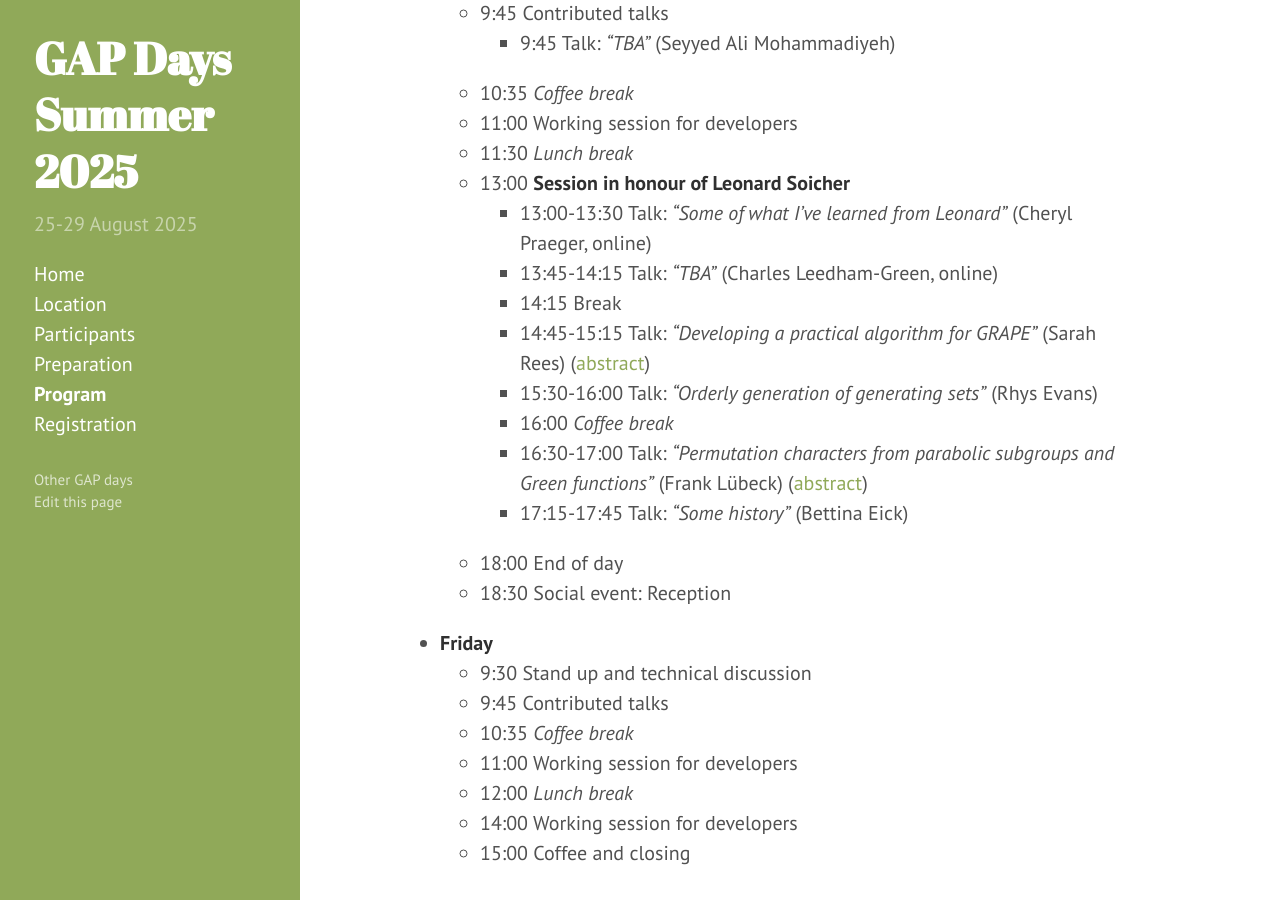
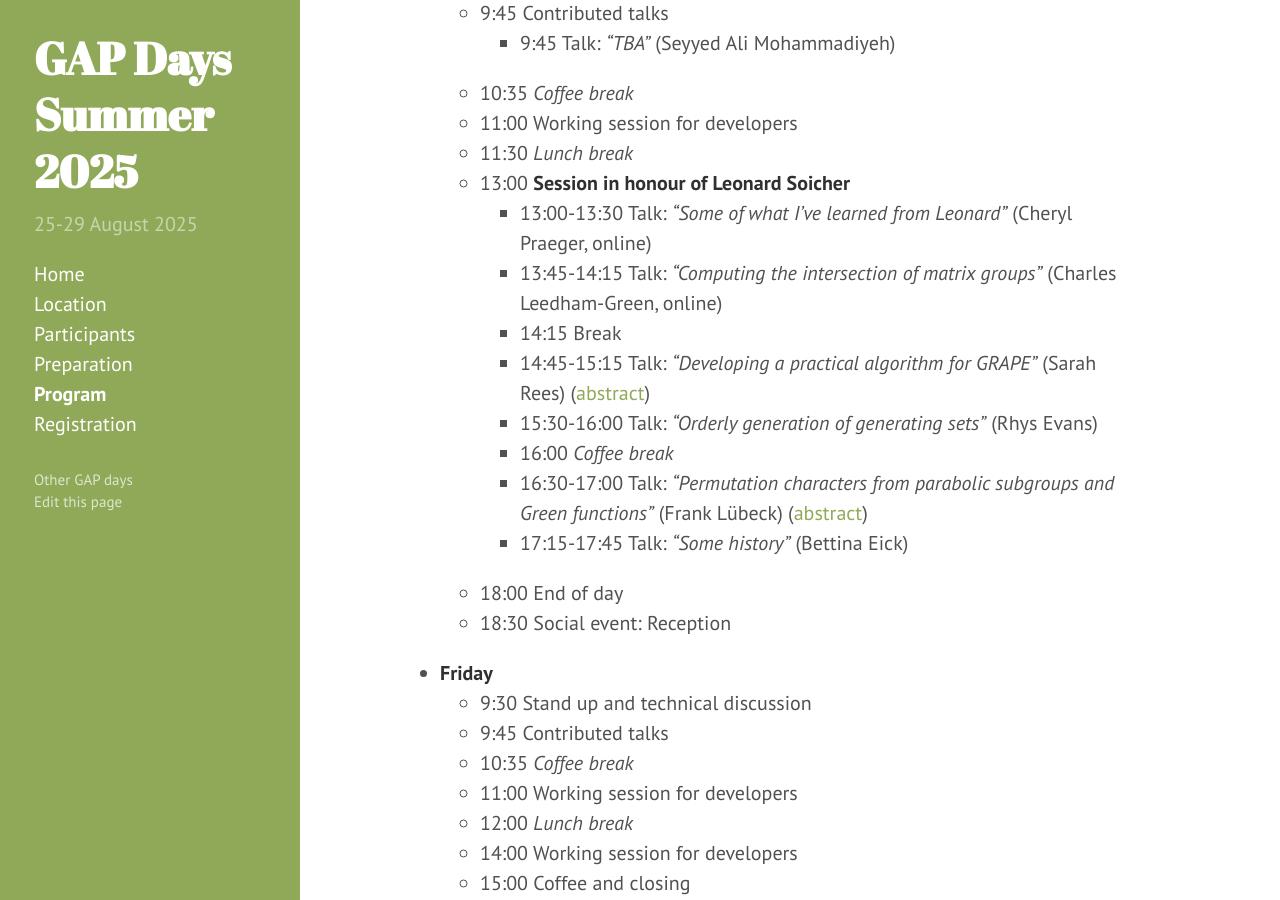
Before and after one commit to gapdays/gapdays2025-summer, a Jekyll site: the page built from program.md, in a window 1280 px wide and 900 px high, scrolled down 2777 px. Built offline with Jekyll 4.4.1, drawn with Linux system fonts in a browser that asks for light colours.

Commit message:
Session talk titles complete

```diff
--- a/program.md
+++ b/program.md
@@ -113,7 +113,7 @@ The schedule is subject to further changes.
   - 11:30 *Lunch break*
   - 13:00 **Session in honour of Leonard Soicher**
     - 13:00-13:30 Talk: *“Some of what I’ve learned from Leonard”* (Cheryl Praeger, online)
-    - 13:45-14:15 Talk: *"TBA"* (Charles Leedham-Green, online)
+    - 13:45-14:15 Talk: *"Computing the intersection of matrix groups"* (Charles Leedham-Green, online)
     - 14:15 Break
     - 14:45-15:15 Talk: *"Developing a practical algorithm for GRAPE"* (Sarah Rees) ([abstract]({{ site.baseurl }}/abstracts/rees))
     - 15:30-16:00 Talk: *"Orderly generation of generating sets"* (Rhys Evans)
```
